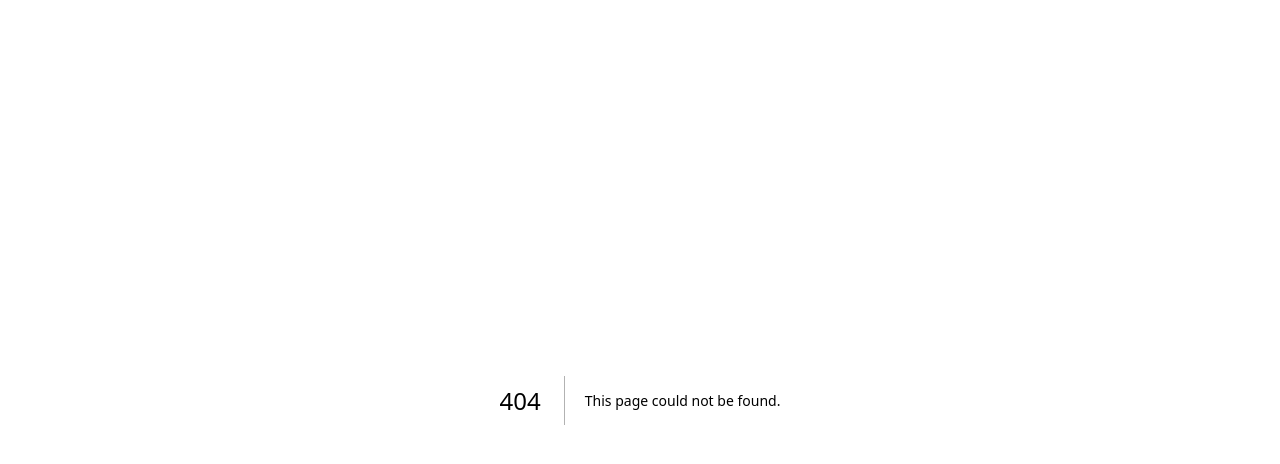
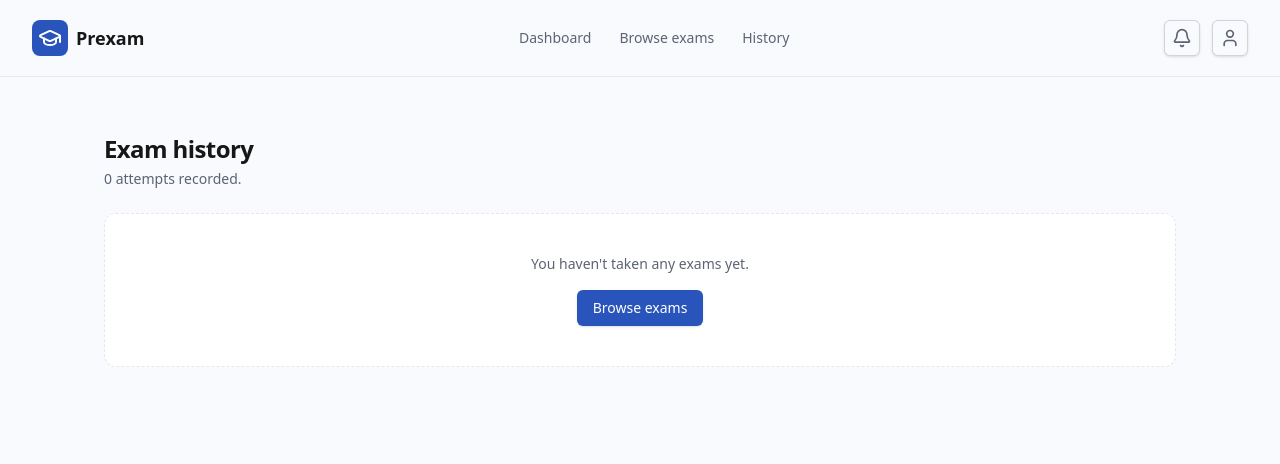
Before and after one commit to gafs-codex/Prepxam, a Next.js app: page /student/history in a window 1280 px wide. Before the commit this address had no page. Shown: the top 464 px of the page. Built offline with nearby package versions, Linux system fonts and the light colour scheme.

Commit message:
editing and re-routing code structure

```diff
--- a/src/app/(student)/history/page.jsx
+++ b/src/app/student/history/page.jsx
@@ -8,7 +8,7 @@
             <div className="mt-6 rounded-xl border border-dashed border-border p-10 text-center bg-white">
                 <p className="text-sm text-muted">You haven't taken any exams yet.</p>
 
-                <Link href={`/exams`} className="inline-flex items-center justify-center gap-2 whitespace-nowrap rounded-md text-sm font-medium cursor-pointer bg-primary text-white shadow hover:bg-primary/90 h-9 px-4 py-2 mt-4">
+                <Link href={`student/exams`} className="inline-flex items-center justify-center gap-2 whitespace-nowrap rounded-md text-sm font-medium cursor-pointer bg-primary text-white shadow hover:bg-primary/90 h-9 px-4 py-2 mt-4">
                     Browse exams
                 </Link>
             </div>
--- a/src/components/StudentDashboardNavbar.jsx
+++ b/src/components/StudentDashboardNavbar.jsx
@@ -5,9 +5,9 @@
 import UserMenu from "./UserMenu";
 
 const links = [
-    { href: "/dashboard", label: "Dashboard" },
-    { href: "/exams", label: "Browse exams" },
-    { href: "/history", label: "History" },
+    { href: "student/dashboard", label: "Dashboard" },
+    { href: "student/exams", label: "Browse exams" },
+    { href: "student/history", label: "History" },
 ];
 
 export default function StudentDashboardNavbar() {
```
Also changed, not shown: src/app/Teacher/dashboard/page.jsx (renamed from src/app/(Teacher)/dashboard/page.jsx), src/app/student/dashboard/page.jsx (renamed from src/app/(student)/dashboard/page.jsx), src/app/student/exams/page.jsx (renamed from src/app/(student)/exams/page.jsx), src/app/student/layout.jsx (renamed from src/app/(student)/layout.jsx).
